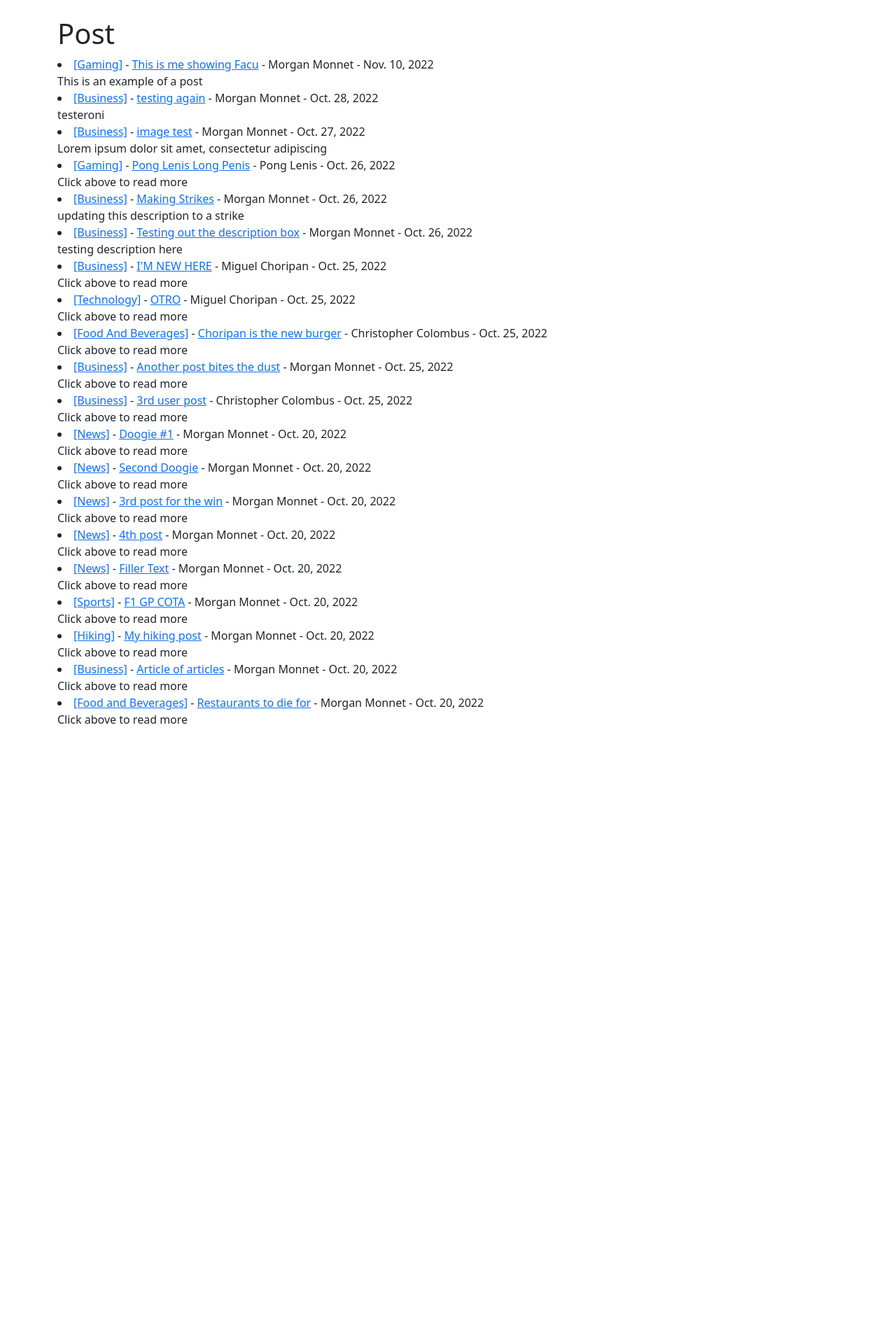
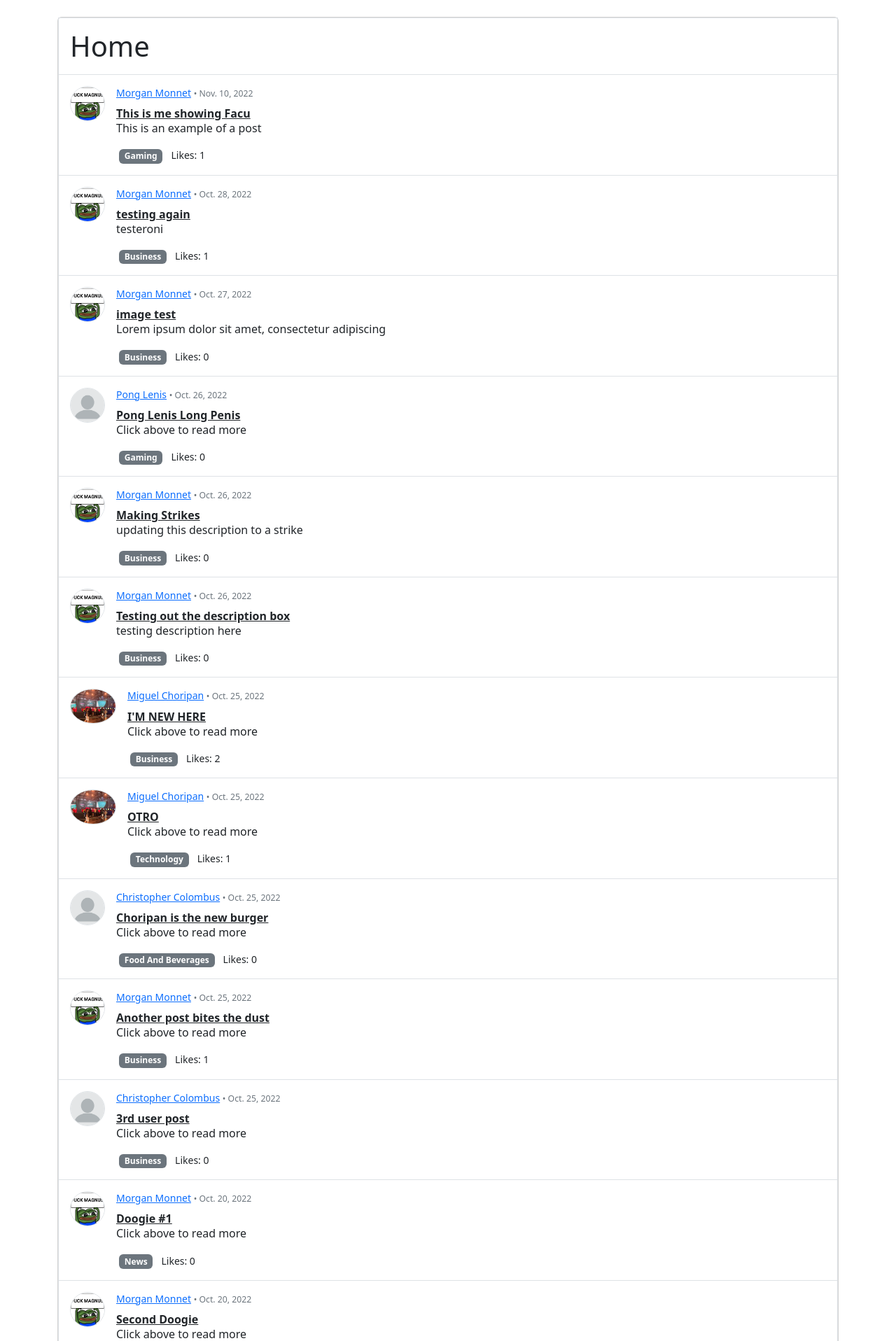
Before and after one commit to mpysys/Nooz-Project, a Django app: page / in a window 1280 px wide. Shown: the part 56-1972 px from the top of the page at 70% size. Before the commit the page ends 1090 px from the top, so only its background shows below. Run offline with Django 4.2, Linux system fonts and the light colour scheme; data comes from the database, SQL or seed files in the repository; both versions use the stored data as it was after the commit; some libraries are stand-ins or nearby versions.

Commit message:
Add styling to newsfeed - home.

```diff
--- a/nooz/settings.py
+++ b/nooz/settings.py
@@ -26,7 +26,7 @@ SECRET_KEY = 'django-insecure-orkg9gfn6^&p^4kjw*y6n4eae!n(v@o8v=p7wwgxb9(6f958fk
 # SECURITY WARNING: don't run with debug turned on in production!
 DEBUG = True
 
-CSRF_TRUSTED_ORIGINS = ['https://8000-mpysys-noozproject-vkhc75dfu7v.ws-us73.gitpod.io']
+CSRF_TRUSTED_ORIGINS = ['https://8000-mpysys-noozproject-vkhc75dfu7v.ws-eu74.gitpod.io']
 ALLOWED_HOSTS = ['localhost', '.gitpod.io']
 
 # Application definition
--- a/templates/home.html
+++ b/templates/home.html
@@ -1,26 +1,61 @@
 {% extends 'base.html' %}
-
+{% load static %}
 {% block content %}
 
-<h1>Post</h1>
 
+
+<div class="card d-flex justify-content-center">
+    <div class="border border-left border-right px-0">
+      <div class="p-3 border-bottom">
+        <h1 class="d-flex align-items-center mb-0">
+          Home
+        </h1>
+      </div>
+      <div>
         {% for post in object_list %}
-   <li><a href="{% url 'category' post.category|slugify|title %}">[{{ post.category }}]</a> - <a href="{% url 'post-detail' post.pk %}">{{ post.title}}</a> -
-    {{ post.author.first_name }}
-    {{ post.author.last_name }} -
-    {{ post.timestamp }}
-
+        <div>
+          <div class="d-flex p-3 border-bottom">
+            {% if post.author.profile.profile_pic %}
+            <img src="{{ post.author.profile.profile_pic.url }}" class="rounded-circle border"
+              height="50" alt="Avatar" loading="lazy" />
+            {% else %}
+            <img src="{% static '/images/generic_pic.png' %}" class="rounded-circle border"
+            height="50" alt="Avatar" loading="lazy" />
+            {% endif %}
+            <div class="d-flex w-100 ps-3">
+              <div>
+                <h6 class="text-body">
+                    <small><a href="{% url 'show_profile_page' user.profile.id %}">{{ post.author.first_name }} {{ post.author.last_name }}</a>
+                    <span class="small text-muted font-weight-normal"> • </span>
+                    <span class="small text-muted font-weight-normal">{{ post.timestamp }}</span>
+                    </small>
                     {% if user.is_authenticated %}
                     {% if user.id == post.author.id %}
-            - <small>
+                        - <small >
                             <a href="{% url 'edit_post' post.pk %}">(edit)</a>
                             <a href="{% url 'delete_post' post.pk %}">(delete)</a>
                         </small>
                     {% endif %}
                     {% endif %}
-<br/>
+                </h6>
+                <div><strong><a href="{% url 'post-detail' post.pk %}" class="link-dark">{{ post.title}}</a></strong></div>
+
+                <p style="line-height: 1.2;">
                     {{ post.description }}
-</li>
+                </p>
+                <ul class="list-unstyled d-flex float-start mb-0 pe-xl-5">
+                  <li><a href="{% url 'category' post.category|slugify|title %}" class="badge bg-secondary mx-1" style="text-decoration: none">{{ post.category }}</a></li>
+                  <li><span class="small ps-2 float-right">Likes: {{ post.total_likes }}</span></li>
+                </ul>
+              </div>
+            </div>
+          </div>
+        </div>
         {% endfor %}
+      </div>
+    </div>
+  </div>
+
+
 
 {% endblock %}
--- a/templates/navbar.html
+++ b/templates/navbar.html
@@ -1,3 +1,4 @@
+{% load static %}
 <nav class="navbar navbar-expand-lg navbar-dark bg-dark">
   <div class="container-fluid">
     <a class="navbar-brand" href="{% url 'home' %}">Nooz</a>
@@ -43,6 +44,13 @@
       <ul class="navbar-nav ml-auto">
         <li class="nav-item dropdown">
           <a class="nav-link dropdown-toggle" href="#" role="button" data-bs-toggle="dropdown" aria-expanded="false">
+          {% if user.profile.profile_pic %}
+            <img src="{{ user.profile.profile_pic.url }}" class="rounded-circle border"
+            height="25" alt="Avatar" loading="lazy" />
+          {% else %}
+            <img src="{% static '/images/generic_pic.png' %}" class="rounded-circle border"
+            height="25" alt="Avatar" loading="lazy" />
+          {% endif %}
             {{ user.username}}
           </a>
           <div class="dropdown-menu dropdown-menu-dark dropdown-menu-end">
```
Also changed, not shown: templates/home copy.html (added, +32 -0 lines), db.sqlite3, static/css/style.css (added). Lines whose indentation alone changed are shown as unchanged.
